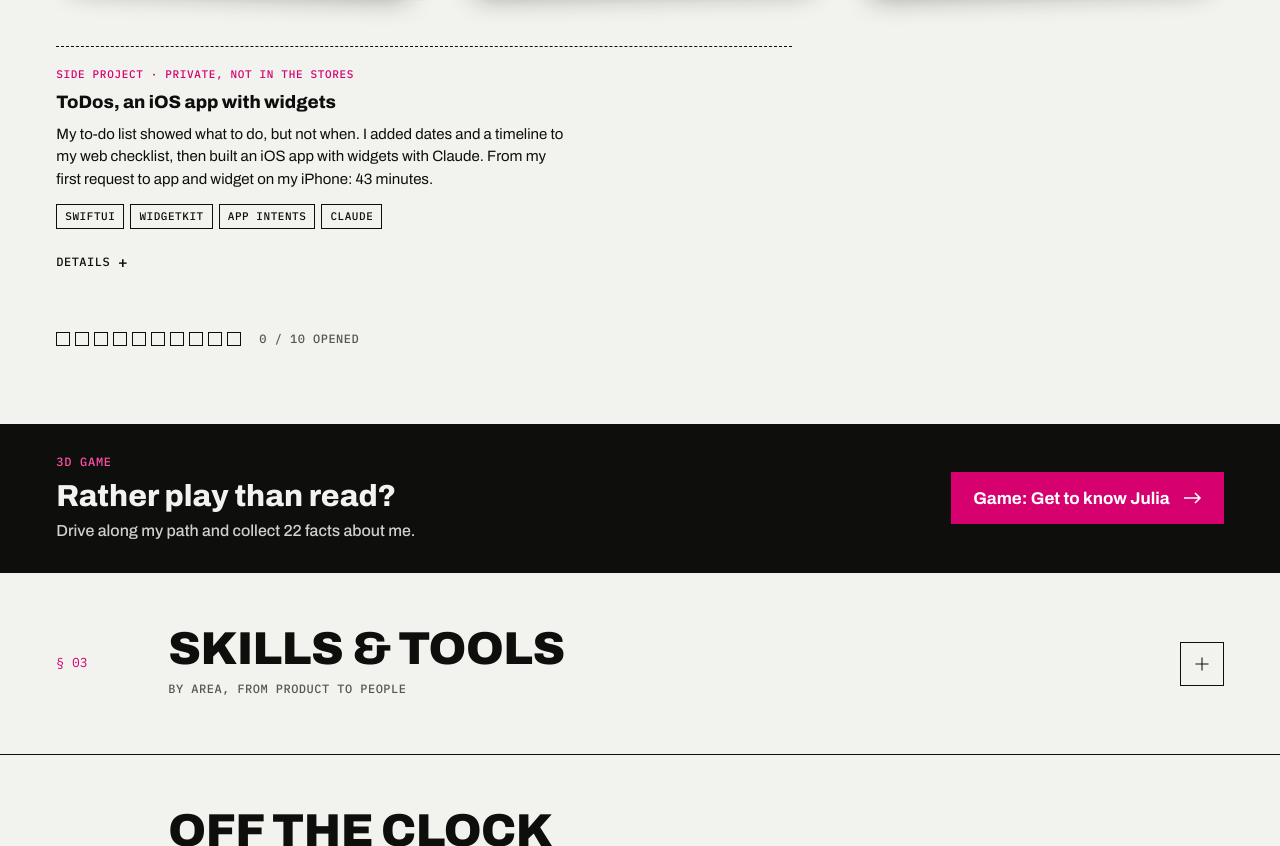
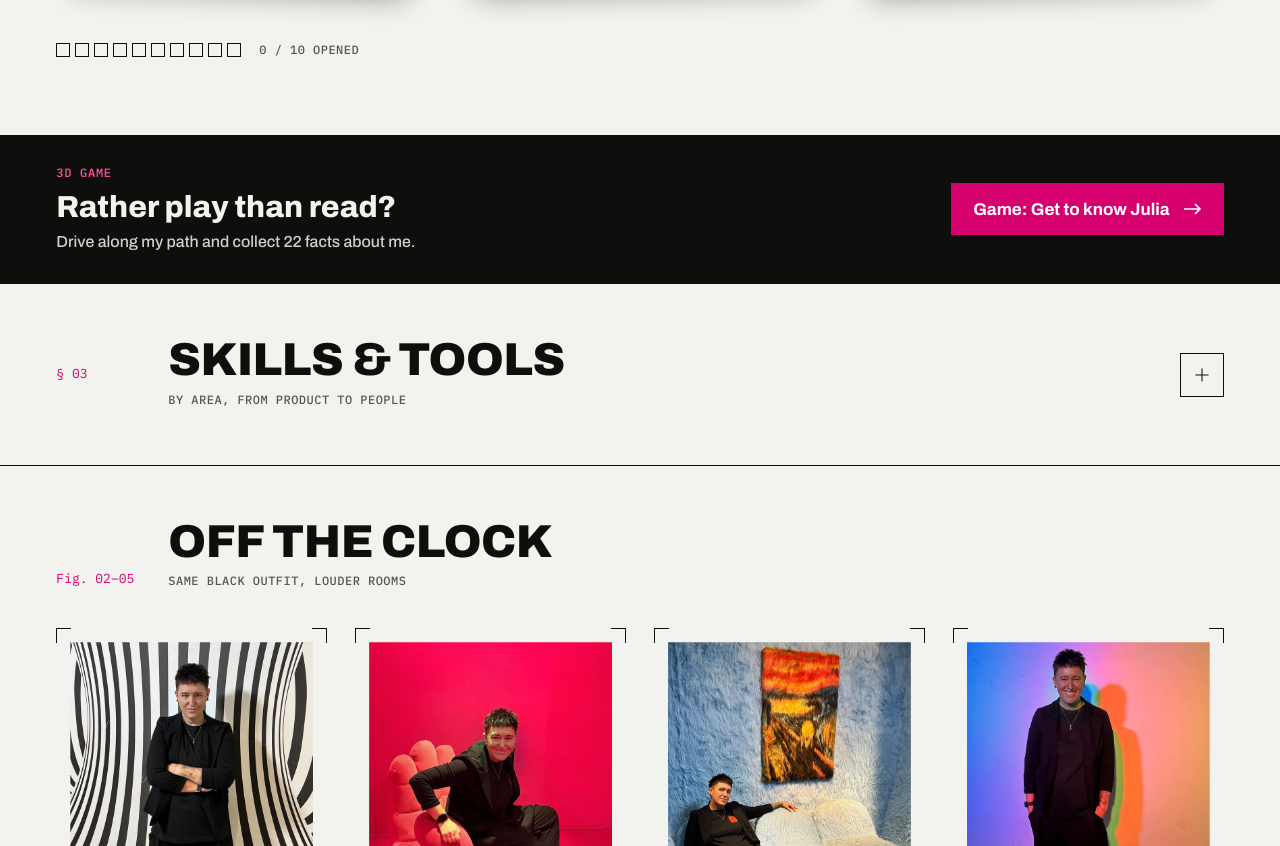
Before and after one commit to ngsgg58794-lab/julia-wimmer.com, a plain HTML site: page index.html in a window 1280 px wide. Shown: the part 5819-6665 px from the top of the page. Drawn offline with Linux system fonts and the light colour scheme.

Commit message:
Remove ToDos draft before going live with skills update
ToDos stays a draft (commit faa62b8), not approved for the live site.

Co-Authored-By: Claude Opus 5.5 <noreply@anthropic.com>
Claude-Session: https://claude.ai/code/session_01MCYRdZpGKgUqjdrriV9io4

```diff
--- a/index.html
+++ b/index.html
@@ -330,15 +330,6 @@ html:has(.dlg[open]){overflow:hidden}
 .wsub{scroll-margin-top:4.5rem;margin:64px 0 34px;padding-top:26px;border-top:1px solid var(--ink)}
 .wsub h3{font-size:clamp(1.3rem,2.2vw,1.8rem);line-height:.95;font-stretch:68%;font-weight:850;text-transform:uppercase}
 .wsub p{margin-top:8px;color:var(--grey)}
-.wkx{margin-top:52px;padding-top:20px;border-top:1px dashed var(--ink);max-width:46rem}
-.wkx .wkxl{font-size:.6875rem;letter-spacing:.06em;text-transform:uppercase;color:var(--mag)}
-.wkx h4{margin:6px 0 0;font-size:1.125rem;font-weight:800}
-.wkx>p:not(.wkxl){margin-top:6px;font-size:.9375rem;line-height:1.5;max-width:60ch}
-.wkx .tags{display:flex;flex-wrap:wrap;gap:6px;margin-top:14px}
-.wkx summary{display:inline-flex;align-items:center;gap:8px;margin-top:14px;min-height:40px;cursor:pointer;list-style:none;font-size:.75rem;letter-spacing:.04em;text-transform:uppercase}
-.wkx summary::-webkit-details-marker{display:none}
-.wkx summary::after{content:"+";font-size:1rem}.wkx details[open] summary::after{content:"\2212"}
-.wkx .aps{margin-top:6px}
 .pi.pia{display:grid;place-items:center;background-image:linear-gradient(rgba(14,15,12,.07) 1px,transparent 1px),linear-gradient(90deg,rgba(14,15,12,.07) 1px,transparent 1px);background-size:16px 16px}
 .pi.pia img{width:40%;height:auto;aspect-ratio:1;border-radius:22%;box-shadow:0 10px 22px -10px rgba(14,15,12,.45)}
 .apl{display:flex;flex-wrap:wrap;gap:8px;margin-top:22px}
@@ -916,15 +907,6 @@ html[lang="de"] .hv5{--ft:calc(var(--pt) + var(--fs,10vw)*.66)}
 <button class="ph rv" type="button" id="a-05" data-dlg="da-05" aria-haspopup="dialog"><span class="pi"><img src="img/lerncockpit-thumb.webp" alt="" loading="lazy"></span><span class="pc"><span class="pn mono">A-05</span><span class="ttl">Learning Cockpit</span><span class="tags"><span class="tag">HTML + JS</span><span class="tag">Browser</span><span class="tag">Learning design</span></span></span></button>
 <button class="ph rv" type="button" id="a-06" data-dlg="da-06" aria-haspopup="dialog"><span class="pi"><img src="img/ki-lernlog-thumb.webp" alt="" loading="lazy"></span><span class="pc"><span class="pn mono">A-06</span><span class="ttl">AI Learning Log</span><span class="tags"><span class="tag">HTML + JS</span><span class="tag">Browser</span><span class="tag">In progress</span></span></span></button>
 </div>
-<div class="wkx rv" id="todos">
-<p class="mono wkxl">Side project · private, not in the stores</p>
-<h4>ToDos, an iOS app with widgets</h4>
-<p>My to-do list showed what to do, but not when. I added dates and a timeline to my web checklist, then built an iOS app with widgets with Claude. From my first request to app and widget on my iPhone: 43 minutes.</p>
-<div class="tags"><span class="tag" translate="no">SwiftUI</span><span class="tag" translate="no">WidgetKit</span><span class="tag" translate="no">App Intents</span><span class="tag" translate="no">Claude</span></div>
-<details><summary class="mono">Details</summary>
-<dl class="aps"><div><dt>Stack</dt><dd>SwiftUI · WidgetKit · App Intents · iOS 17+</dd></div><div><dt>Features</dt><dd>Time groups, an “Important” flag, topics, swipe for today or tomorrow, JSON import</dd></div><div><dt>Widgets</dt><dd>Small, medium, large, iPad extra large and lock screen (rectangular, circular, inline). Tasks can be ticked off right in the home screen widget</dd></div><div><dt>Order</dt><dd>Due first, then important, then by date</dd></div><div><dt>Data</dt><dd>On the device only (App Group). No server, no sync with the web list</dd></div><div><dt>Roles</dt><dd>I set the requirements, kept the dates and set up signing and installation. Claude wrote the code and proposed the layout and the order</dd></div><div><dt>Tested</dt><dd>Only on my iPhone so far. iPad and other sizes not checked yet</dd></div></dl>
-</details>
-</div>
 <div class="wkp"><span class="wkd" aria-hidden="true"><i></i><i></i><i></i><i></i><i></i><i></i><i></i><i></i><i></i><i></i></span><span class="wkt mono" role="status">0 / 10 opened</span><a class="wka mono" href="#contact" hidden>All seen. Let&#8217;s talk &#8594;</a></div>
 </div></div></div>
 <dialog id="dp-01" class="dlg" aria-labelledby="dp-01-t"><div class="din">
```
Also changed, not shown: de.js (+0 -13 lines).
